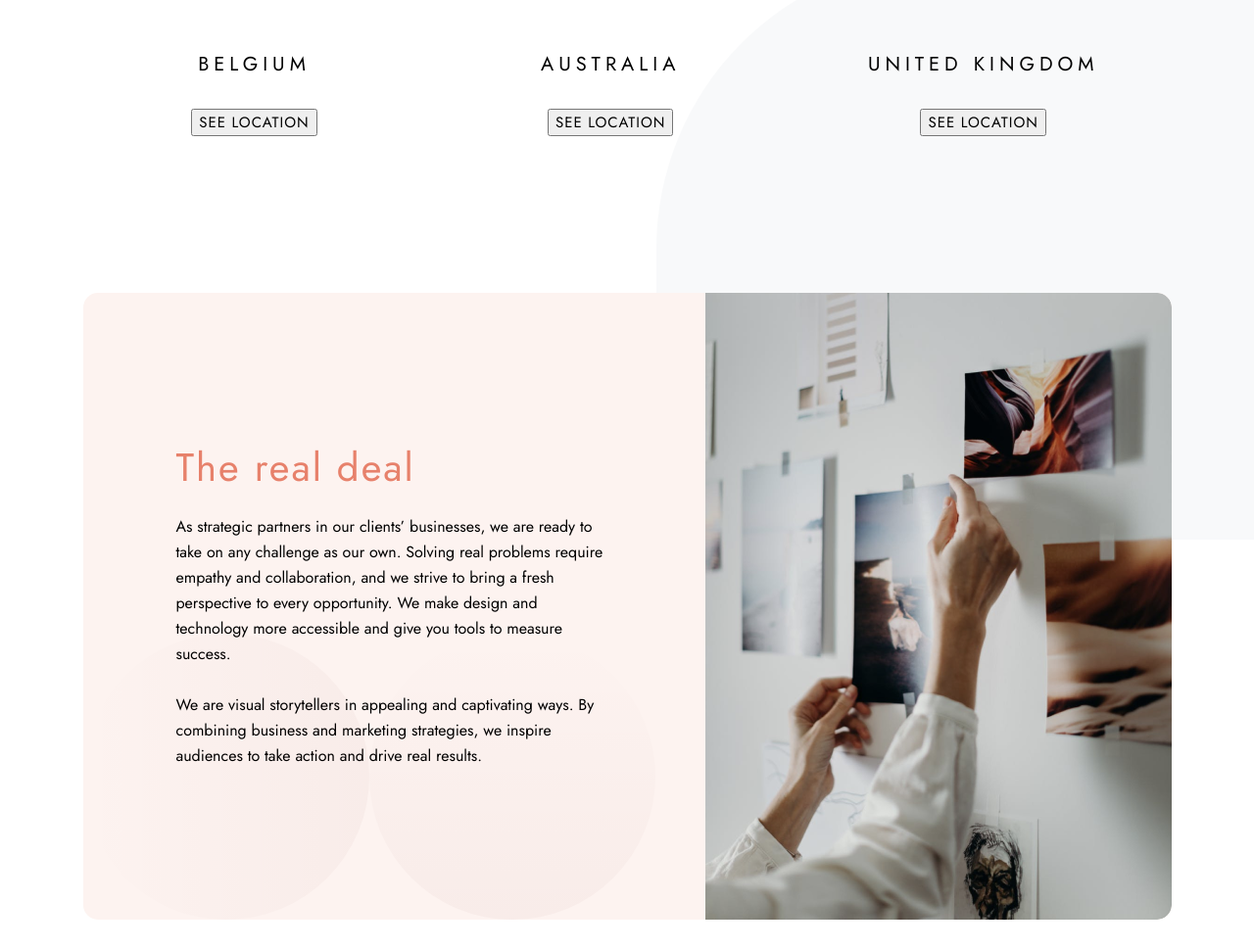
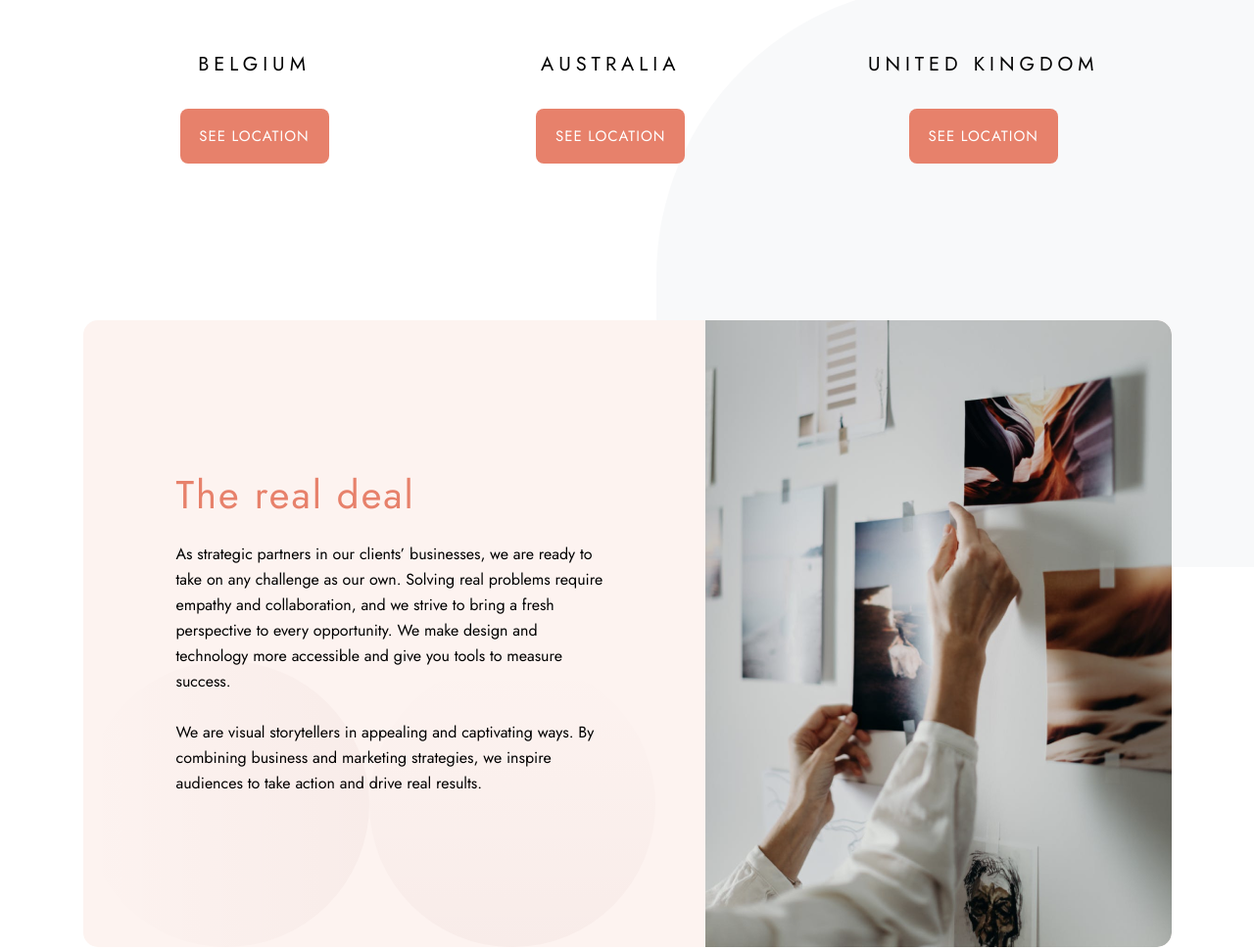
Before and after one commit to LydiaHaway/designo, a plain HTML site: page About/index.html in a window 1280 px wide. Shown: the part 1800-2770 px from the top of the page at 98% size. Drawn offline with Linux system fonts and the light colour scheme.

Commit message:
Add button partials

```diff
--- a/About/index.html
+++ b/About/index.html
@@ -7,6 +7,7 @@
   <meta name="viewport" content="width=device-width, initial-scale=1.0" />
   <title>Designo - About</title>
   <link rel="stylesheet" href="./src/css/style.min.css" />
+  <link rel="icon" type="image/png" sizes="32x32" href="../src/img/fav-icon.png">
 </head>
 
 <body>
@@ -72,13 +73,13 @@
     <section class="section_location">
       <ul class="list_location">
         <li class="item_location belgium"><img class="img_item_location" src="../src/img/About/belgium.png">
-          <h3 class="title_item_location">BELGIUM</h3><button class="button_item_location">SEE LOCATION</button>
+          <h3 class="title_item_location">BELGIUM</h3><button class="button_item_location light">SEE LOCATION</button>
         </li>
         <li class="item_location australia"><img class="img_item_location" src="../src/img/About/australia.png">
-          <h3 class="title_item_location">AUSTRALIA</h3><button class="button_item_location">SEE LOCATION</button>
+          <h3 class="title_item_location">AUSTRALIA</h3><button class="button_item_location light">SEE LOCATION</button>
         </li>
         <li class="item_location united-kingdom"><img class="img_location" src="../src/img/About/united-kingdom.png">
-          <h3 class="title_item_location">UNITED KINGDOM</h3><button class="button_item_location">SEE LOCATION</button>
+          <h3 class="title_item_location">UNITED KINGDOM</h3><button class="button_item_location light">SEE LOCATION</button>
         </li>
       </ul>
     </section>
--- a/About/src/scss/style.scss
+++ b/About/src/scss/style.scss
@@ -12,7 +12,7 @@ body {
         width: 1006px;
         height: 594px;
         left: 0px;
-        top: 416px;
+        top: 411px;
         background: $lightGrey;
         mix-blend-mode: normal;
         opacity: 0.5;
--- a/src/scss/_partials.scss
+++ b/src/scss/_partials.scss
@@ -1,3 +1,5 @@
+/* color */
+
 $peach: #e7816b;
 $lightPeach: #ffad9b;
 $black: #1d1c1e;
@@ -5,6 +7,8 @@ $darkGrey: #333136;
 $white: #ffffff;
 $lightGrey: #f1f3f5;
 $beige: #FDF3F0;
+
+/* media queries */
 
 @mixin tablet {
     @media screen and (max-width: 1023px) {
@@ -64,3 +68,27 @@ $beige: #FDF3F0;
         }
     }
 }
+
+/* button */
+
+button {
+    height: 56px;
+    width: 152px;
+    border-radius: 8px;
+    border: none;
+    cursor: pointer;
+
+    &.dark {
+        color: $darkGrey;
+    }
+
+    &.light {
+        color: $white;
+        background: $peach;
+    }
+
+    &:hover {
+        background-color: $lightPeach;
+        color: $white;
+    }
+}
```
Also changed, not shown: index.html (+1 -0 lines), About/src/css/style.css, About/src/css/style.min.css, Contact/src/css/style.css, Contact/src/css/style.min.css, Locations/src/css/style.css, Locations/src/css/style.min.css, src/css/style.css, src/css/style.min.css, 8 other files.
